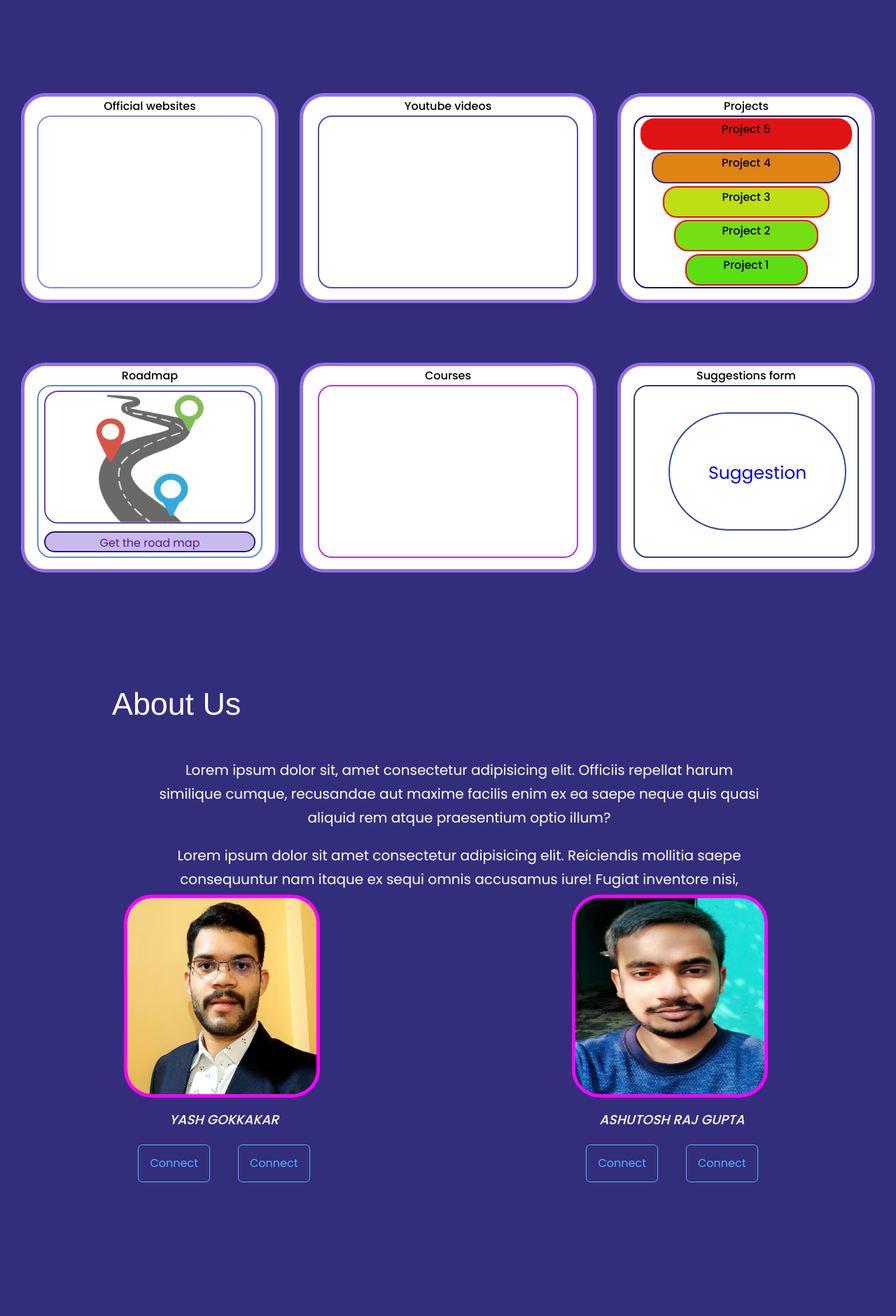
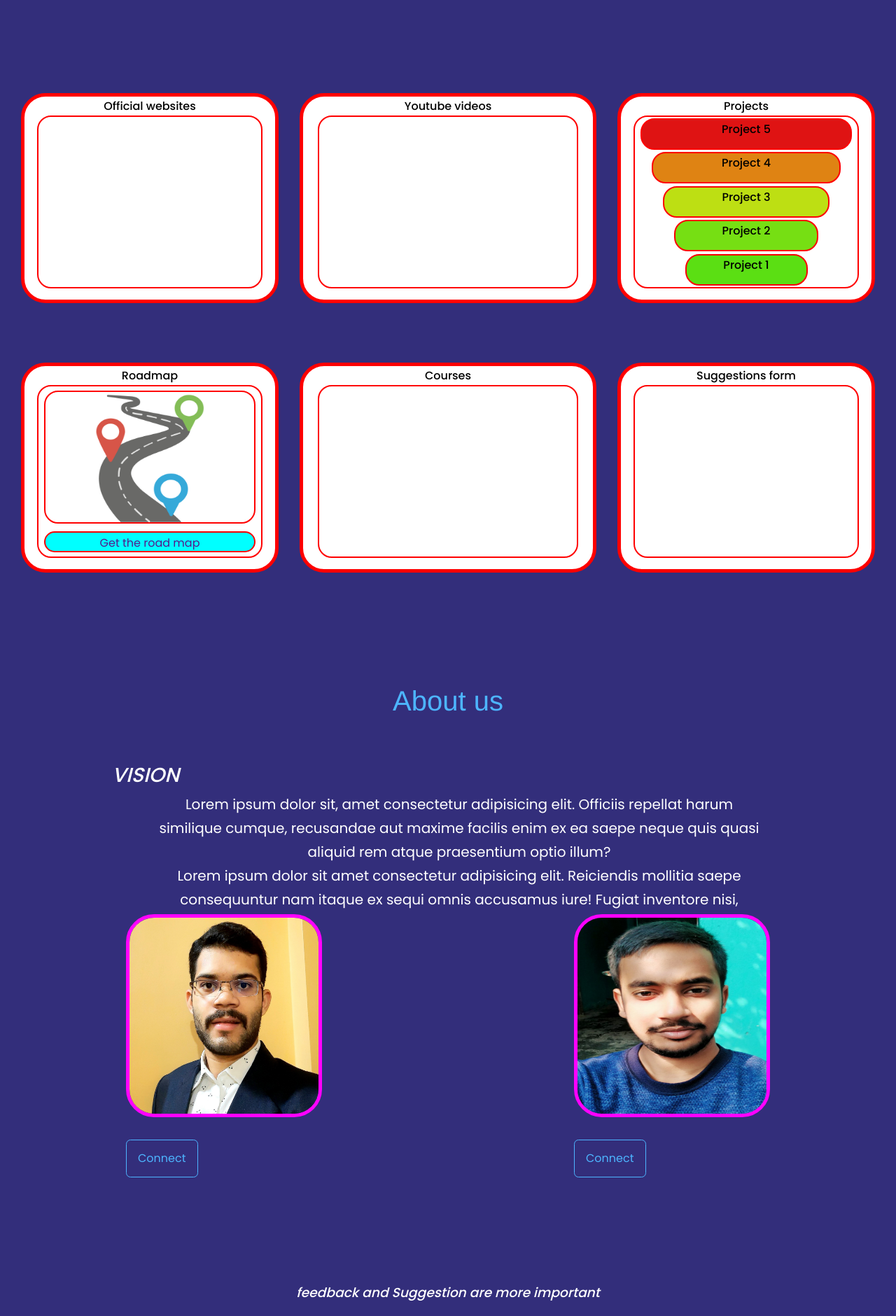
Before and after one commit to yashgokakkar99/Project-Dec-2022, a React (Create React App) app in the folder main_application/: page / in a window 1280 px wide. Shown: the part 880-2760 px from the top of the page at 70% size. Built offline with nearby package versions, Linux system fonts and the light colour scheme.

Commit message:
Revert "updated button and suggestion form name added "

```diff
--- a/main_application/package.json
+++ b/main_application/package.json
@@ -11,7 +11,6 @@
     "react-dom": "^18.2.0",
     "react-icons": "^4.7.1",
     "react-scripts": "5.0.1",
-    "react-switch": "^7.0.0",
     "web-vitals": "^2.1.4"
   },
   "scripts": {
--- a/main_application/src/App.js
+++ b/main_application/src/App.js
@@ -6,7 +6,6 @@ import Contact from './Components/contactus/Contact';
 import Footer from './Components/Footer/Footer';
 import Suggestion from './Components/Suggestion/Suggestion'
 import Navbar from './Components/Navbar/Navbar';
-
 
 function App() {
   return (
@@ -18,7 +17,6 @@ function App() {
       <About/>
       <Suggestion/>
       <Contact/>
-
       <Footer/>
     </div>
   );
--- a/main_application/src/Components/Aboutus/About.css
+++ b/main_application/src/Components/Aboutus/About.css
@@ -1,22 +1,14 @@
- .about__text{
-    margin:auto;
- }
-
-.about__text h2{
-    /* margin-top: 50px; */
-    margin-bottom: 40px;
+.about__text h3{
     text-align: left;
     margin-left: 10rem;
-    font-size: 2.8rem;
+    font-size: 1.8rem;
 }
 
 .about__text p{
-    margin-top: 10px;
     text-align: center;
     margin-left: 14rem;
     margin-right: 12rem;
     font-size: 20px;
-    margin-bottom: 20px;
 }
 
 
@@ -25,12 +17,32 @@
     justify-content: space-around;
     /*border: 2px solid red;*/
     height: 320px;
-    /* margin-top: 30px; */
     align-items: center;
 }
 
+/* .portfolio__item{
+    background: var(--color-bg-variant);
+    padding: 5.3rem;
+    border-radius: 4.5rem;
+    border: 1px solid transparent;
+    transition: var(--transition);
+    padding-bottom: 0;
+    padding-top: 1rem;
+    margin-right: 9rem;
+    margin-left: 11rem;
 
+} */
 
+/* .portfolio__item:hover{
+    border-color: var(--color-primary-variant);
+    background: transparent;
+} */
+
+/* .portfolio_img{
+    border: 2px solid red;
+    width: 25%;
+    height: 95%;
+} */
 
 .portfolio_img img{
     height: 290px;
@@ -38,23 +50,20 @@
     justify-content: center;
     border: 5px solid magenta;
     border-radius: 40px;
-
     /* margin-bottom: 2rem; */
 
 }
 
 .btn{
     width:max-width;
-    display: flex;
-    flex-direction: row;
-    margin: 20px;
+    display: grid;
+    /* grid-template-columns: 1fr 1fr 1fr; */
     color:var(--color-primary);
     padding:0.75rem 1.2rem 3rem;
     border-radius: 0.4rem;
     cursor:pointer;
     border:1px solid var(--color-primary);
     transition: var(--transition);
-    border-color: blue;
 
   }
 
@@ -74,8 +83,8 @@
 .portfolio__container img{
     display:flex;
     flex-direction: row;
-    margin-top: 5rem;
-    margin-bottom: 1rem;
+    margin-top: 4rem;
+    margin-bottom: 2rem;
 }
 
 /* -----media queires for (medium devices)----- */
--- a/main_application/src/Components/Aboutus/About.jsx
+++ b/main_application/src/Components/Aboutus/About.jsx
@@ -6,9 +6,9 @@ import IMG2 from "../../assets/Ashutosh_profile.jpg";
 const About = () => {
   return (
     <section id="About">
-
+      <h2>About us</h2>
       <div className="about__text">
-        <h2>About Us</h2>
+        <h3>VISION</h3>
 
         <p>
           Lorem ipsum dolor sit, amet consectetur adipisicing elit. Officiis
@@ -28,21 +28,13 @@ const About = () => {
       <div className="portfolio__container">
           <div className="portfolio_img">
             <img src={IMG1} alt="" />
-            <h3>YASH GOKKAKAR</h3>
-            <a href="https://linktr.ee/yash_gokakkar" target="_blank" className="btn">
-              Connect
-            </a>
             <a href="https://linktr.ee/yash_gokakkar" target="_blank" className="btn">
               Connect
             </a>
           </div>
           <div className="portfolio_img">
             <img src={IMG2} alt="" />
-            <h3> ASHUTOSH RAJ GUPTA </h3>
             <a href="https://linktr.ee/ashu_2643" target="_blank" className="btn">
-              Connect
-            </a>
-            <a href="https://linktr.ee/yash_gokakkar" target="_blank" className="btn">
               Connect
             </a>
         </div>
--- a/main_application/src/Components/Navbar/Navbar.css
+++ b/main_application/src/Components/Navbar/Navbar.css
@@ -34,54 +34,3 @@ nav:hover{
 
 }
 /* hello */
-
-#light {
-    background-color: #f3ebf6;
-  }
-
-  #dark {
-    background-color: #46045e;
-  }
-
-  #light .main {
-    background-color: #fff;
-  }
-
-  #dark .main {
-    background-color: #38004c;
-  }
-
-  #light .switch label {
-    color: black;
-  }
-
-  #dark .switch label {
-    color: white;
-  }
-
-  .switch {
-    display: flex;
-    width: 100vw;
-    height: 100px;
-    /* justify-content: center;
-    align-items: center; */
-  }
-
-  .switch label {
-    margin: 10px;
-  }
-
-  .sign {
-    padding-top: 40px;
-    font-family: "Ubuntu", sans-serif;
-    font-weight: bold;
-    font-size: 23px;
-  }
-
-  #light .sign {
-    color: #8c55aa;
-  }
-
-  #dark .sign {
-    color: #ffffff;
-  }
--- a/main_application/src/Components/Suggestion/Suggestion.css
+++ b/main_application/src/Components/Suggestion/Suggestion.css
@@ -27,14 +27,6 @@ h2{
     text-align: center;
     border: 1px solid transparent;
 }
-
-.suggestion__option h3{
-    font-size: 1.4rem;
-    margin-top: 20px;
-    margin-bottom: 3rem;
-}
-
-
 .suggestion-img{
     height: 350px;
     width: 350px;
@@ -84,7 +76,6 @@ select{
 .btn{
     width:max-content;
     display: inline-block;
-
     color:var(--color-primary);
     padding:0.75rem 1rem;
     border-radius: 0.4rem;
@@ -101,7 +92,6 @@ select{
   }
 
   .btn-primary{
-
     background: var(--color-primary);
     color:var(--color-bg);
 
--- a/main_application/src/Components/Suggestion/Suggestion.jsx
+++ b/main_application/src/Components/Suggestion/Suggestion.jsx
@@ -5,13 +5,11 @@ import IMG from '../../assets/suggestion.png'
 const Suggestion = () => {
   return (
     <section id="Suggestion">
-    {/* <h3>feedback and Suggestion are more important</h3>
-    <h2>Suggestion form</h2> */}
+    <h3>feedback and Suggestion are more important</h3>
+    <h2>Suggestion form</h2>
       <div className="container suggestion__container">
 
           <article className="suggestion__option">
-          {/* <h3>feedback and Suggestion are more important</h3> */}
-    <h3>Suggestion form</h3>
             <img  className='suggestion-img'
             src={IMG} alt=''/>
           </article>
@@ -62,13 +60,9 @@ const Suggestion = () => {
             placeholder="your feedback"
             required
           ></textarea>
-          <div className="btn__container">
           <button type="submit" className="btn btn-primary">
             Send message
           </button>
-          <button type="reset" className="btn btn-primary">Reset</button>
-          </div>
-
         </form>
       </div>
     </section>
--- a/main_application/src/Components/contactus/Contact.jsx
+++ b/main_application/src/Components/contactus/Contact.jsx
@@ -24,15 +24,11 @@ const Contact = () => {
   return (
     <section id='contact'>
 
-    {/* <h5>Get in touch</h5> */}
-    {/* <h2>Contact me</h2> */}
+    <h5>Get in touch</h5>
+    <h2>Contact me</h2>
 
     <div className='container contact__container'>
-    {/* <h2>Contact me</h2> */}
-
       <div className='contact__options'>
-      <h2>Contact me</h2>
-
         <article className='contact__option'>
           <BsMailbox/>
           <h4>Email</h4>
--- a/main_application/src/Components/main/Main.css
+++ b/main_application/src/Components/main/Main.css
@@ -7,16 +7,14 @@
     row-gap: 30px;
     padding: 1.875rem;
     height: 100vh;
-
 }
 
 .offi_websites, .yt_videos, .Projects, .Roadmap, .Courses, .Suggestion_form{
-    border: 5px solid rgb(145, 111, 230);
+    border: 5px solid red;
     background-color: white;
     color: black;
     border-radius: 2.188rem;
     height: 300px;
-
 }
 
 .offi_websites h4,.yt_videos h4,.Projects h4,.Roadmap h4,.Courses h4,.Suggestion_form h4{
@@ -28,7 +26,7 @@
     display: flex;
     flex-direction: row;
     text-align: center;
-    border: 2px solid rgb(131, 140, 230);
+    border: 2px solid red;
     border-radius: 20px;
     height: 85%;
     width: 90%;
@@ -41,7 +39,7 @@
 }
 
 .site1 p{
-    border: 2px solid rgb(165, 179, 245);
+    border: 2px solid red;
     padding: 5px 15px 5px 15px;
     border-radius: 10px;
 }
@@ -51,7 +49,7 @@
     flex-direction: row;
     text-align: center;
     justify-content: center;
-    border: 2px solid rgb(78, 82, 186);
+    border: 2px solid red;
     border-radius: 20px;
     height: 85%;
     width: 90%;
@@ -79,7 +77,7 @@
     flex-direction: row;
     text-align: center;
     justify-content: center;
-    border: 2px solid rgb(176, 60, 218);
+    border: 2px solid red;
     border-radius: 20px;
     height: 85%;
     width: 90%;
@@ -91,7 +89,7 @@
     flex-direction: column;
     text-align: center;
     justify-content: center;
-    border: 2px solid rgb(95, 136, 231);
+    border: 2px solid red;
     border-radius: 20px;
     height: 85%;
     width: 90%;
@@ -99,7 +97,7 @@
 }
 
 .road_img{
-    border: 2px solid rgb(100, 70, 182);
+    border: 2px solid red;
     height: 190px;
     width: 95%;
     margin: auto;
@@ -114,9 +112,9 @@
 
 
 .button{
-    border: 2px solid rgb(30, 25, 111);
+    border: 2px solid red;
     height: 30px;
-    background-color: rgb(200, 186, 237);
+    background-color: aqua;
     width: 95%;
     margin: auto;
     border-radius: 20px;
@@ -131,13 +129,13 @@
 }
 
 .btn{
-    border: 2px solid rgb(106, 102, 236);
+    border: 2px solid red;
 }
 
 .project_con{
     display: flex;
     flex-direction: column;
-    border: 2px solid rgb(29, 18, 111);
+    border: 2px solid red;
     border-radius: 20px;
     height: 85%;
     width: 90%;
@@ -149,7 +147,7 @@
     flex-direction: column;
     text-align: center;
     justify-content: center;
-    border: 2px solid rgb(55, 64, 110);
+    border: 2px solid red;
     border-radius: 20px;
     height: 85%;
     width: 90%;
@@ -166,7 +164,7 @@
 }
 
 .level4{
-    border: 2px solid rgb(42, 42, 155);
+    border: 2px solid red;
     height: 45px;
     width: 85%;
     margin: auto;
@@ -200,18 +198,3 @@
     background-color: rgb(91, 223, 19);
     border-radius: 20px;
 }
-
-.texts {
-        margin-top: 5rem;
-        text-align: center;
-        margin-bottom: 5rem;
-        border-radius: 18rem;
-        border: 2px solid transparent;
-        border-color: rgb(51, 70, 155);
-        height: 70%;
-        width: 80%;
-        padding-top:4rem;
-        padding-bottom:5rem;
-        margin-left: 3rem;
-        font-size: 25px;
-      }
--- a/main_application/src/Components/main/Main.jsx
+++ b/main_application/src/Components/main/Main.jsx
@@ -106,16 +106,16 @@ const Main = () => {
               <h4>Project 5</h4>
             </div>
             <div className="level4">
-              <h4>Project 4</h4>
+            <h4>Project 4</h4>
             </div>
             <div className="level3">
-              <h4>Project 3</h4>
+            <h4>Project 3</h4>
             </div>
             <div className="level2">
-              <h4>Project 2</h4>
+            <h4>Project 2</h4>
             </div>
             <div className="level1">
-              <h4>Project 1</h4>
+            <h4>Project 1</h4>
             </div>
           </div>
         </div>
@@ -173,23 +173,7 @@ const Main = () => {
 
         <div className="Suggestion_form">
           <h4>Suggestions form</h4>
-
-          <div className="suggest_con">
-            <marquee
-              id="rightContainer_ContentTable2_panel3"
-              align="justify"
-              direction="up"
-              onmouseout="this.start()"
-              height="200px"
-              onmouseover="this.stop()"
-              scrollamount="3"
-              scrolldelay="60"
-            ></marquee>
-            <div className="texts">
-              {/* <p>Suggestion</p> */}
-              <a href='#Suggestion'> Suggestion</a>
-            </div>
-          </div>
+          <div className="suggest_con"></div>
         </div>
       </div>
     </section>
```
Also changed, not shown: main_application/src/Components/Navbar/Navbar.js (+1 -27 lines), main_application/src/Components/contactus/Contact.css (+2 -10 lines), 1 other file (tests, documents, lock files or other folders).
